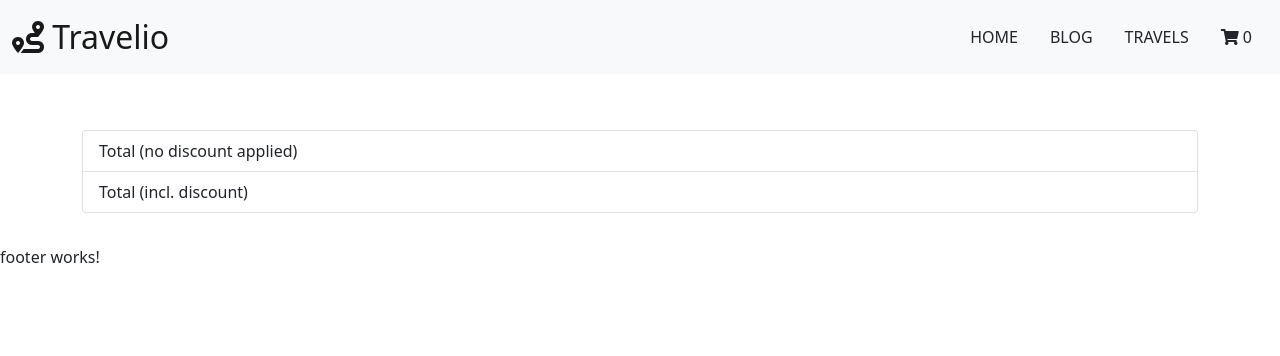
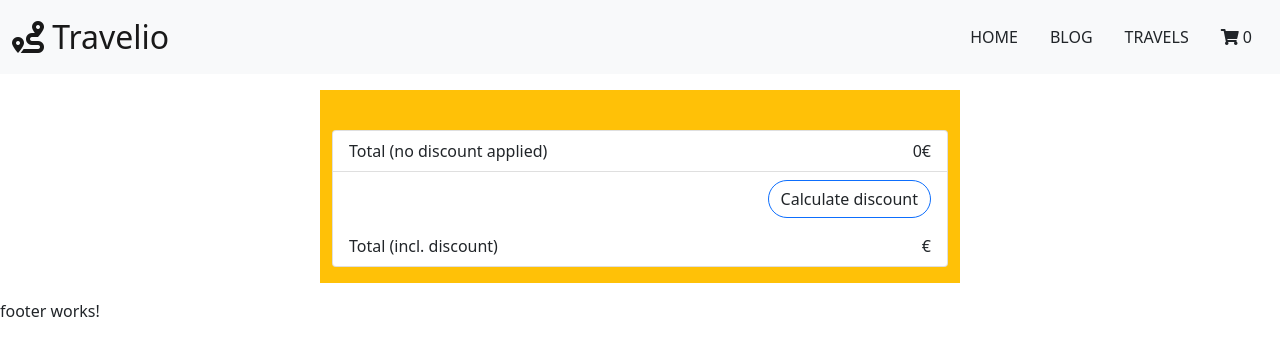
Before and after one commit to nat-oku/FE21-CR6-Natalia, an Angular app in the folder TravelAgency/: page /cart in a window 1280 px wide. Shown: the top 356 px of the page. Built offline with nearby package versions, Linux system fonts and the light colour scheme.

Commit message:
adding solution for totalSum and Discount

```diff
--- a/TravelAgency/src/app/cart/cart.component.html
+++ b/TravelAgency/src/app/cart/cart.component.html
@@ -1,21 +1,24 @@
 <!-- creating layout for basket -->
 
-<div class="container mt-3 mb-3 pt-3 pb-3">
-  <ul class="list-group">
+<div class="container mt-3 mb-3 pt-3 pb-3 w-50 bg-warning" (click)="getDiscount(discount)">
+  <ul class="list-group text-dark">
     <li class="list-group-item d-flex justify-content-between align-items-center" *ngFor="let destination of destinationsInCart">
-     {{ destination.destName }}<!-- here comes the dynamic content -->
-      <span class="badge bg-primary rounded-pill"> {{ destination.price }}</span>
+      <span class="text-dark">{{ destination.destName }}</span><!-- here comes the dynamic content -->
+      <span class="text-dark">{{ destination.price }}€</span>
     </li>
   </ul>
   <br>
   <ul class="list-group">
-    <li class="list-group-item d-flex justify-content-between align-items-center">
-      Total (no discount applied)
-      <span class="badge bg-primary rounded-pill"></span>
+    <li class="list-group-item d-flex justify-content-between align-items-center text-dark">
+      <span class="text-dark">Total (no discount applied)</span>
+      <span class="text-dark">{{ cartTotal }}€</span>
+    </li>
+    <li class="list-group-item d-flex justify-content-end border-bottom-0">
+      <button type="button" class="btn border-primary rounded-pill">Calculate discount</button>
     </li>
     <li class="list-group-item d-flex justify-content-between align-items-center"> <!-- here comes the if statement -->
-      Total (incl. discount) <!-- for orders > 200 -10%; orders > 500 -20% -->
-      <span class="badge bg-primary rounded-pill"></span>
+      <span class="text-dark">Total (incl. discount) </span>
+      <span class="text-dark">{{ discount }}€</span>
     </li>
   </ul>
 </div>
--- a/TravelAgency/src/app/cart/cart.component.ts
+++ b/TravelAgency/src/app/cart/cart.component.ts
@@ -9,11 +9,27 @@ import { ShoppingCartService } from '../shopping-cart.service';
 export class CartComponent implements OnInit {
 
   destinationsInCart;
+  cartTotal: number;
+  discount: number;
+
   constructor(public shoppingCartService: ShoppingCartService) { }
 
   ngOnInit(): void {
     //insert getDestination() function from shopping-cart.service in order to grab products and display them in the cart
     this.destinationsInCart = this.shoppingCartService.getDestination();
+    this.cartTotal = this.shoppingCartService.getTotal();
+    console.log(this.cartTotal); // here it returns the correct sum
   }
 
+  getDiscount(discount) {
+    if(this.cartTotal > 2000) {
+      this.discount = this.cartTotal * 0.9;
+      console.log(this.discount)
+      return this.discount
+    } else if(this.cartTotal > 5000) {
+      this.discount = this.cartTotal * 0.8;
+      console.log(this.discount)
+      return this.discount;
+    }
+  }
 }
--- a/TravelAgency/src/app/shopping-cart.service.ts
+++ b/TravelAgency/src/app/shopping-cart.service.ts
@@ -6,6 +6,9 @@ import { Injectable } from '@angular/core';
 export class ShoppingCartService {
 
   destinationsInCart = []
+  cartTotal: number = 0;
+  discount10;
+  discount20;
 
   constructor() { }
 
@@ -25,4 +28,20 @@ export class ShoppingCartService {
     return this.destinationsInCart.length;
   }
 
+  // add function to display totalSum() of all products selected
+  getTotal() : number {
+    let cartTotal = this.destinationsInCart.reduce((a, b) => a + b.price, 0);
+    console.log(this.cartTotal)
+    return cartTotal; // here it returns 0
+  }
 }
+
+  // getDiscount10() {
+  //   let discount10 = this.cartTotal * 0.9;
+  //   return this.discount10;
+  // }
+
+  // getDiscount20() {
+  //   let discount20 = this.cartTotal * 80;
+  //   return this.discount20;
+  // }
```
